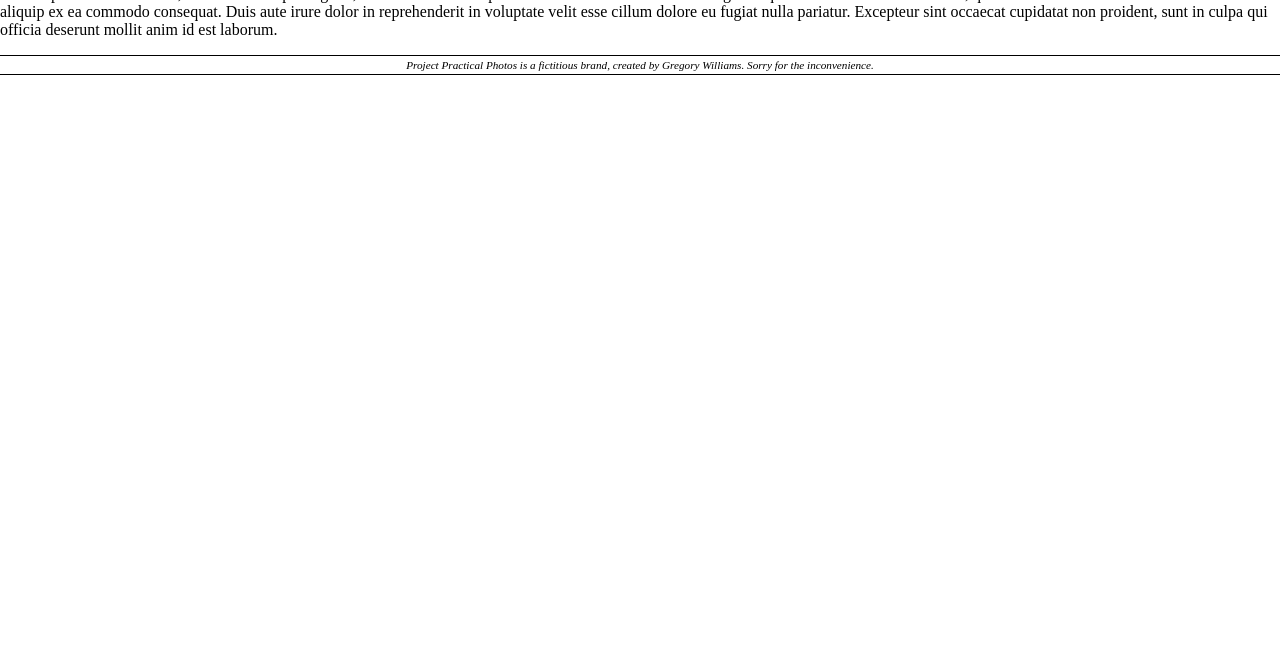
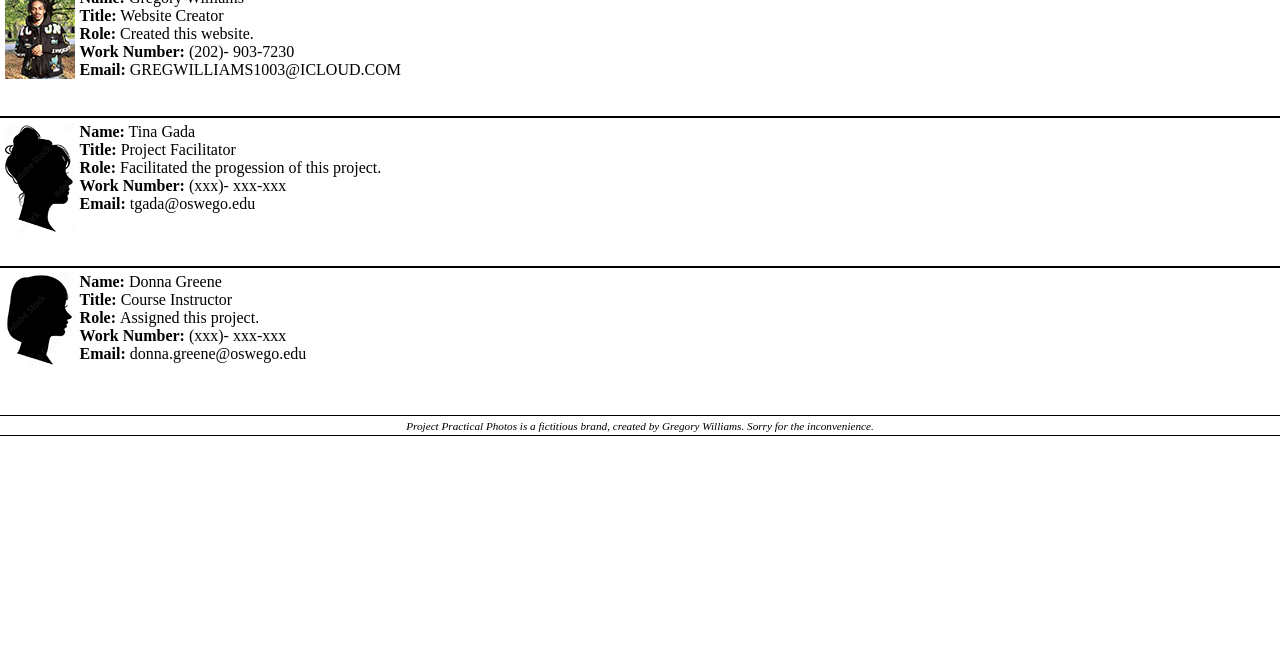
Before and after one commit to Gwillia4/Art-414-Imaginary-Brand, a plain HTML site: page docs/contacts.html in a window 1280 px wide. Shown: the part 136-800 px from the top of the page. Drawn offline with Linux system fonts and the light colour scheme; a web font is replaced by a local one.

Commit message:
completed the contacts page

```diff
--- a/docs/contacts.html
+++ b/docs/contacts.html
@@ -30,7 +30,42 @@
 
             <h1>CONTACTS</h1>
 
-            <p>Lorem ipsum dolor sit amet, consectetur adipiscing elit, sed do eiusmod tempor incididunt ut labore et dolore magna aliqua. Ut enim ad minim veniam, quis nostrud exercitation ullamco laboris nisi ut aliquip ex ea commodo consequat. Duis aute irure dolor in reprehenderit in voluptate velit esse cillum dolore eu fugiat nulla pariatur. Excepteur sint occaecat cupidatat non proident, sunt in culpa qui officia deserunt mollit anim id est laborum.</p>
+            <article class="myArticle">
+                <div class="myPic">
+                    <img src="assets/me75px.jpg" alt="A picture of Gregory Williams, the creator of this project.">
+                </div>
+
+                <p><strong> Name:</strong> Gregory Williams</p>
+                <p><strong>Title:</strong> Website Creator</p>
+                <p><strong>Role:</strong> Created this website.</p>
+                <p><strong>Work Number:</strong> (202)- 903-7230</p>
+                <p><strong>Email:</strong> GREGWILLIAMS1003@ICLOUD.COM</p>
+            </article>
+
+            <article class="tinaArticle">
+                <div class="tinaPic">
+                    <img src="assets/tina70px.png" alt="A picture of Tina Gada, the facilitator of this project.">
+                </div>
+
+                <p><strong> Name:</strong> Tina Gada</p>
+                <p><strong>Title:</strong> Project Facilitator</p>
+                <p><strong>Role:</strong> Facilitated the progession of this project.</p>
+                <p><strong>Work Number:</strong> (xxx)- xxx-xxx</p>
+                <p><strong>Email:</strong> tgada@oswego.edu</p>
+            </article>
+
+            <article class="donnaArticle">
+                <div class="donnaPic">
+                    <img src="assets/donna70px.png" alt="A picture of Donna Green, The course instructor that assigned this assignment.">
+                </div>
+
+                <p><strong> Name:</strong> Donna Greene</p>
+                <p><strong>Title:</strong> Course Instructor</p>
+                <p><strong>Role: </strong> Assigned this project.</p>
+                <p><strong>Work Number:</strong> (xxx)- xxx-xxx</p>
+                <p><strong>Email:</strong> donna.greene@oswego.edu</p>
+            </article>
+
         </main>
 
         <footer class="mainFooter">
--- a/docs/styles.css
+++ b/docs/styles.css
@@ -132,4 +132,36 @@
             margin-left: 4rem;
         }
 
+        .myPic{
+            float: left;
+            margin-right: .3rem;
+        }
+
+        .myArticle{
+            padding: .3rem;
+            margin-bottom: 2rem;
+        }
+
+        .tinaPic{
+            float: left;
+            margin-right: .3rem;
+        }
+
+        .tinaArticle{
+            border-top: 2px black solid;
+            padding: .3rem;
+            margin-bottom: 3rem;
+        }
+
+        .donnaPic{
+            float: left;
+            margin-right: .3rem;
+        }
+
+        .donnaArticle{
+            border-top: 2px black solid;
+            padding: .3rem;
+            margin-bottom: 3rem;
+        }
+
      } /*end of phone media query */
```
Also changed, not shown: docs/assets/donna70px.png (added), docs/assets/me75px.jpg (added), docs/assets/tina70px.png (added), 2 other files.
